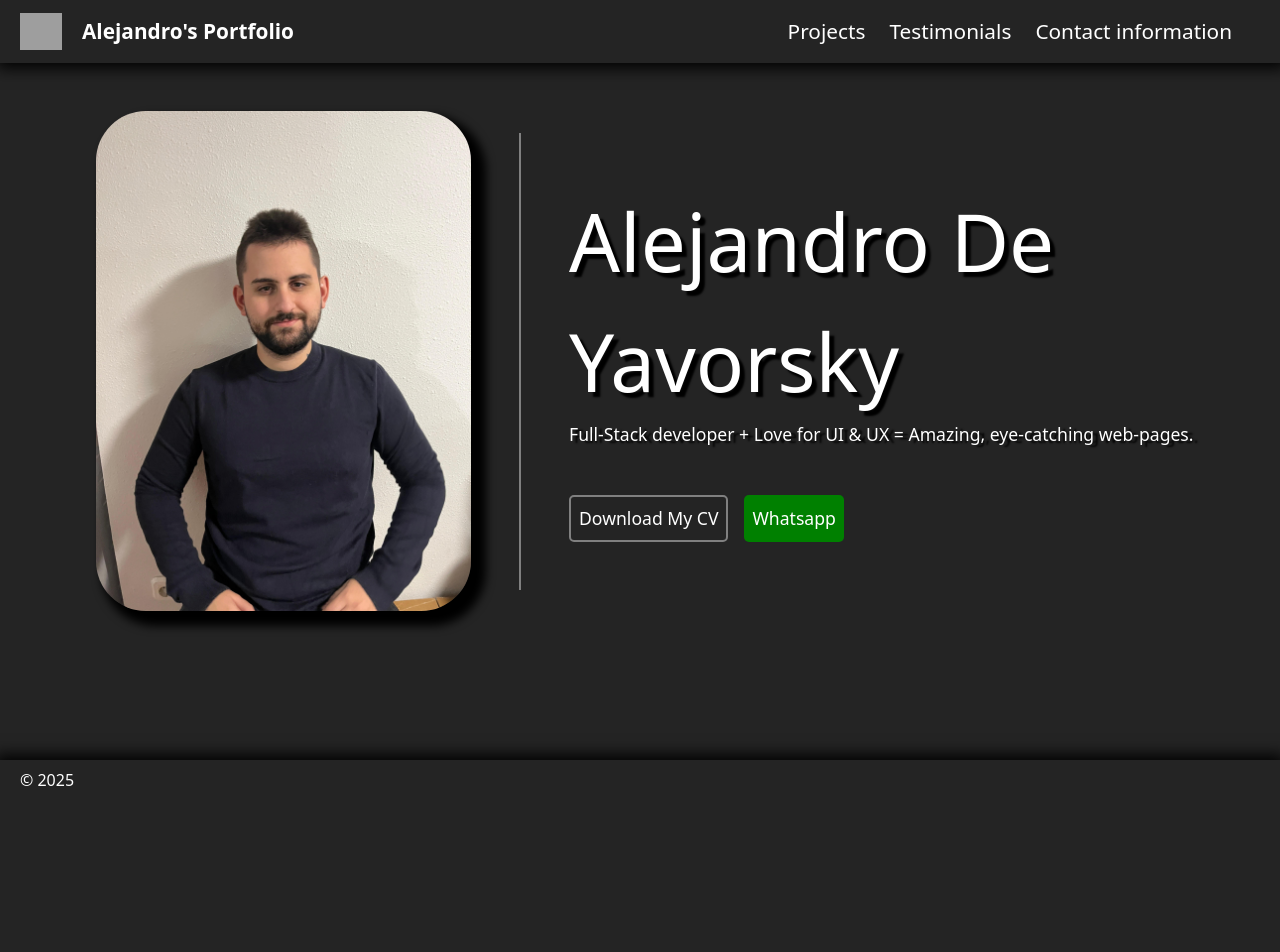
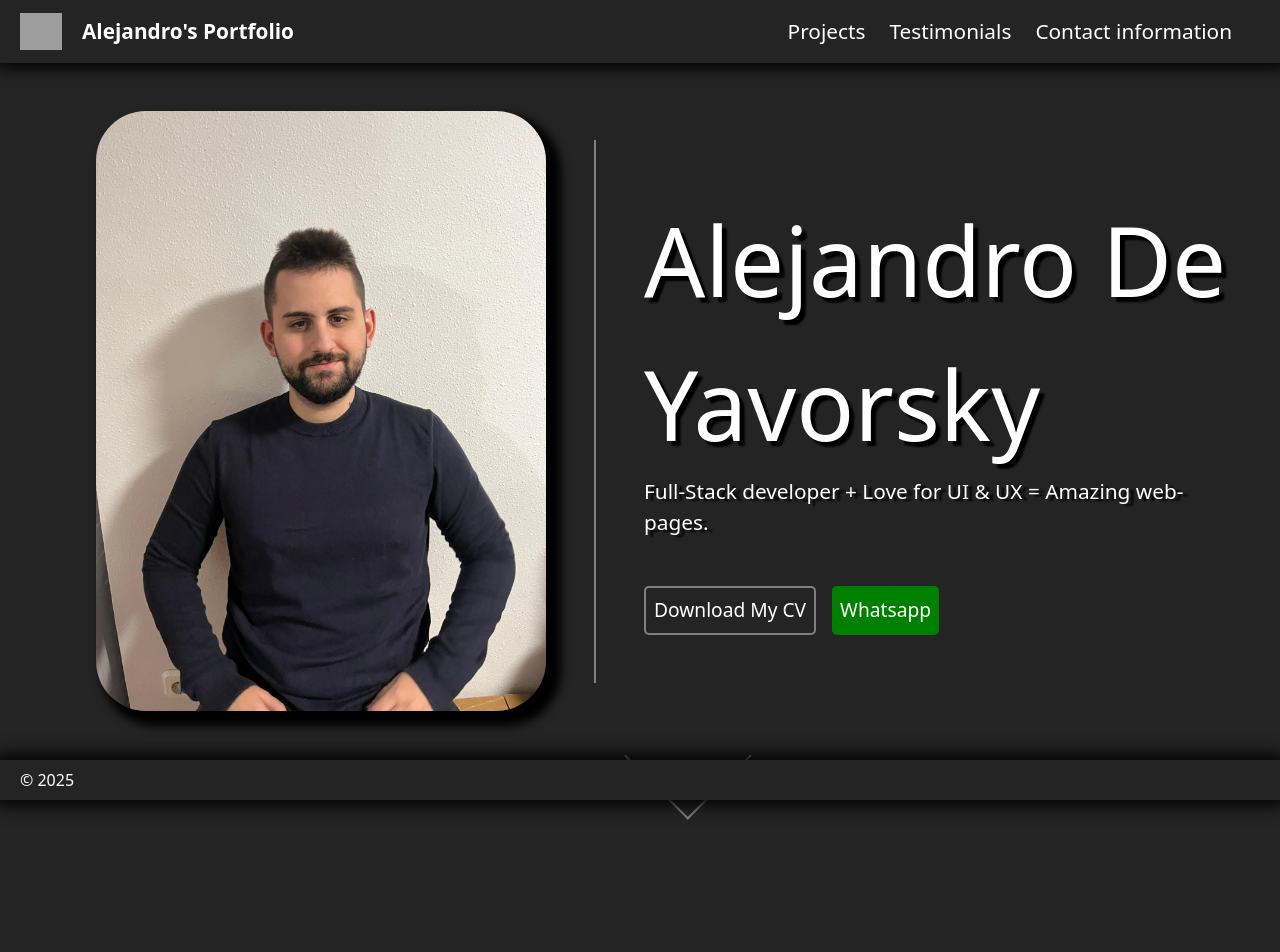
Before and after one commit to Alexanderer159/Alejandro-Portfolio, a React (Vite) app: page / in a window 1280 px wide. Shown: the top 952 px of the page. Before the commit the page ends 800 px from the top, so only its background shows below. Built offline with nearby package versions, Linux system fonts and the light colour scheme; grey boxes are pictures that could not be loaded.

Commit message:
pretty arrow

```diff
--- a/src/components/Footer/footer.css
+++ b/src/components/Footer/footer.css
@@ -1,6 +1,7 @@
 .footer {
   box-shadow: 0px 0px 15px 5px black;
-  position: absolute;
+  background-color: rgb(36, 36, 36);
+  position: fixed;
   width: 100vw;
   bottom: 0;
 }
--- a/src/pages/Home/Home.css
+++ b/src/pages/Home/Home.css
@@ -14,20 +14,20 @@ body {
 }
 
 .propic{
-max-width: 500px;
-max-height: 500px;
+max-width: 600px;
+max-height: 600px;
 border-radius: 50px;
 box-shadow: 10px 10px 10px 5px black;
 }
 
 .name{
-  font-size: 5em;
+  font-size: 6em;
   flex-grow: 1;
   text-shadow: 5px 5px 2px black;
 }
 
 .devtext{
-  font-size: 1.1em;
+  font-size: 1.3em;
   text-shadow: 5px 2px 2px black;
 }
 
@@ -36,10 +36,10 @@ background-color: transparent;
 color: white;
 border: 2px solid gray;
 border-radius: 5px;
-font-size: 1.1em;
+font-size: 1.2em;
 transition: 1s ease;
 &:hover {
-  font-size: 1.5em;
+  font-size: 1.6em;
   transition: 1s ease;
 }
 }
@@ -49,10 +49,29 @@ background-color: green;
 color: white;
 border: 0px;
 border-radius: 5px;
-font-size: 1.1em;
+font-size: 1.2em;
 transition: 1s ease;
 &:hover {
-  font-size: 1.5em;
+  font-size: 1.6em;
   transition: 1s ease;
 }
 }
+
+.arrow {
+  box-sizing: border-box;
+  height: 7vw;
+  width: 7vw;
+  border-style: solid;
+  border-color: gray;
+  border-width: 0px 2px 2px 0px;
+  transform: rotate(45deg);
+  transition: 250ms ease-in-out;
+&:hover {
+border-width: 0px 5px 5px 0px;
+border-radius: 5px;
+border-color: white;
+}}
+
+.protitle{
+  font-size: 10em;
+}
--- a/src/pages/Home/Home.jsx
+++ b/src/pages/Home/Home.jsx
@@ -9,7 +9,7 @@ export const Home = () => {
           <img src="/Foto-CV.jpg" alt="pic" className="propic"/>
           <div className="info p-5">
             <p className="name m-0">Alejandro De Yavorsky</p>
-            <p className="devtext m-0">Full-Stack developer + Love for UI & UX = Amazing, eye-catching web-pages.</p>
+            <p className="devtext m-0">Full-Stack developer + Love for UI & UX = Amazing web-pages.</p>
             <div className="d-flex gap-3 pt-4 mt-4">
               <button className="buttonCV p-2">Download My CV</button>
               <button className="buttonWA p-2">Whatsapp</button>
@@ -17,6 +17,14 @@ export const Home = () => {
           </div>
         </div>
       </div>
+      <div className="d-flex justify-content-center">
+        <a data-scroll href="#projects">
+          <div class="arrow"></div>
+        </a>
+      </div>
+<div id="projects" className="d-flex justify-content-center mt-5 pt-5">
+  <p className="protitle">Projects</p>
+</div>
     </div>
     </>
   )
```
